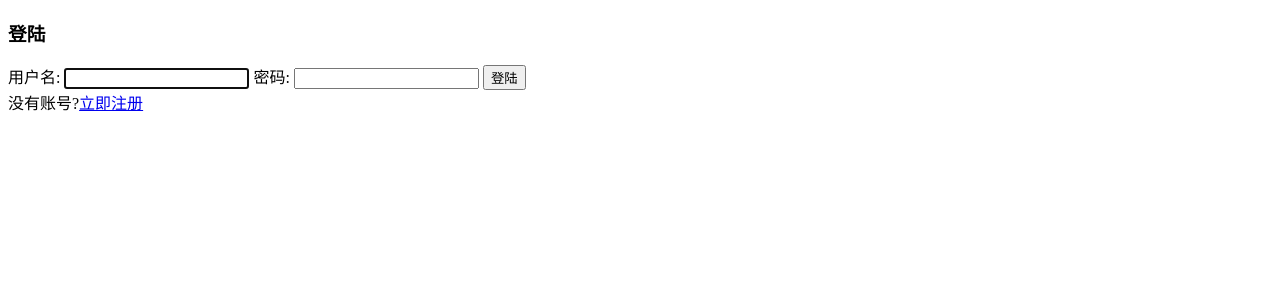
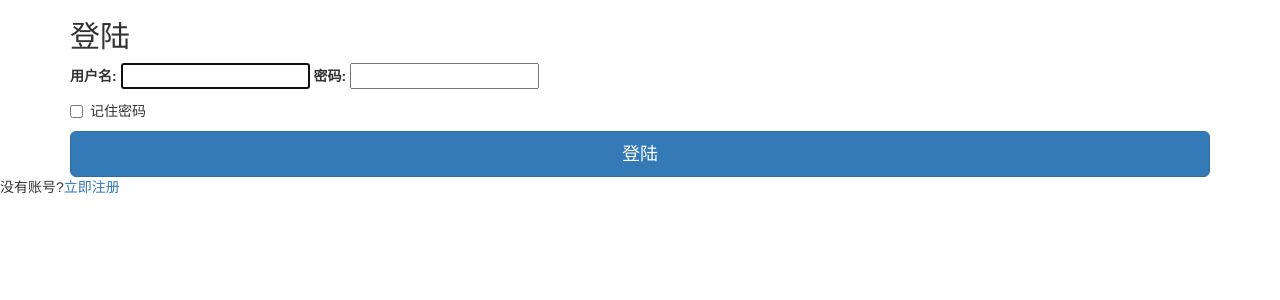
Before and after one commit to wangcai-a/django_blog, a Django app: page /user/login/ in a window 1280 px wide. Shown: the top 300 px of the page. Run offline with Django 3.2, Linux system fonts and the light colour scheme; parts of the project's set-up code (start-up, migrations or seed data) failed here and were passed over; some libraries are stand-ins or nearby versions.

Commit message:
修稿登陆注册模板样式

```diff
--- a/user/templates/registration/login.html
+++ b/user/templates/registration/login.html
@@ -1,15 +1,22 @@
-<!doctype html>
+{% load staticfiles %}
+<!DOCTYPE html>
 <html lang="zh-CN">
   <head>
-    <meta charset="UTF-8">
-    <meta name="viewport"
-          content="width=device-width, user-scalable=no, initial-scale=1.0, maximum-scale=1.0, minimum-scale=1.0">
-    <meta http-equiv="X-UA-Compatible" content="ie=edge">
-    <title>登陆</title>
+    <meta charset="utf-8">
+    <meta http-equiv="X-UA-Compatible" content="IE=edge">
+    <meta name="viewport" content="width=device-width, initial-scale=1">
+    <meta name="description" content="">
+    <meta name="author" content="">
+    <link rel="icon" href="../../favicon.ico">
+    <title>Signin Template for Bootstrap</title>
+    <link href="{% static 'bootstrap-3.3.7-dist/css/bootstrap.min.css' %}" rel="stylesheet">
+    <script src="{% static 'bootstrap-3.3.7-dist/js/bootstrap.min.js' %}"></script>
   </head>
+
   <body>
-    <h3>登陆</h3>
-    <form class="form" action="{% url 'login' %}" method="post">
+    <div class="container">
+      <form action="{% url 'login' %}" class="form-signin" method="post">
+        <h2 class="form-signin-heading">登陆</h2>
           {% csrf_token %}
           {% for field in form %}
               {{ field.label_tag }}
@@ -19,11 +26,21 @@
                   <p class="help text-small text-muted">{{ field.help_text|safe }}</p>
               {% endif %}
           {% endfor %}
-        <button type="submit" class="btn btn-primary btn-block">登陆</button>
+        <div class="checkbox">
+          <label>
+            <input type="checkbox" value="remember-me">记住密码
+          </label>
+        </div>
+        <button class="btn btn-lg btn-primary btn-block" type="submit">登陆</button>
       </form>
+
+    </div> <!-- /container -->
+
     <div>
         <span>没有账号?<a href="{% url 'user:register' %}">立即注册</a></span>
         <span><a href="reset_password.html"></a></span>
     </div>
+    <!-- IE10 viewport hack for Surface/desktop Windows 8 bug -->
+    <script src="../../assets/js/ie10-viewport-bug-workaround.js"></script>
   </body>
 </html>
```
Also changed, not shown: user/templates/register.html (+6 -2 lines). Lines whose indentation alone changed are shown as unchanged.
